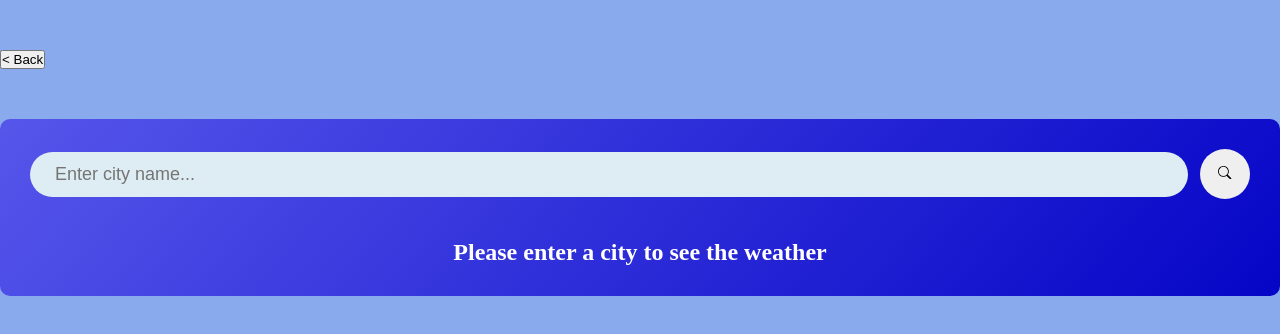
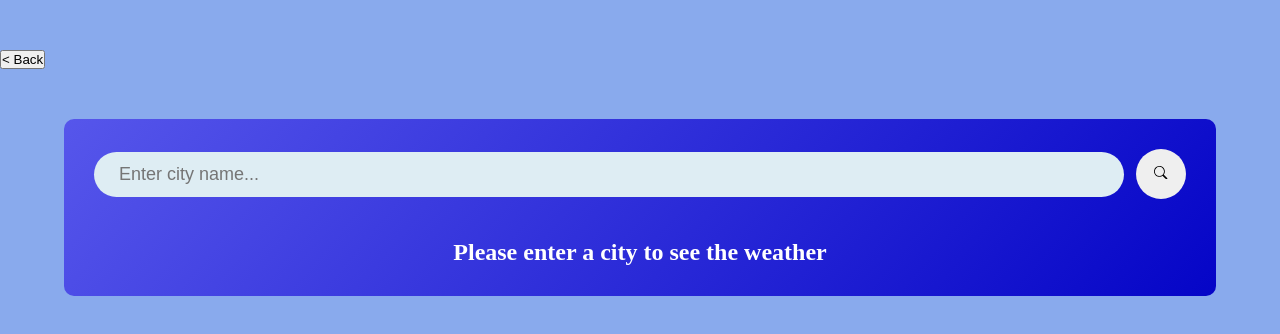
Before and after one commit to christianonoh/weather360, a React (Create React App) app: page /details/1 in a window 1280 px wide. Shown: the top 334 px of the page. Built offline with nearby package versions, Linux system fonts and the light colour scheme.

Commit message:
Fix linters

```diff
--- a/src/App.css
+++ b/src/App.css
@@ -16,6 +16,7 @@ h2 { font-size: 2.4rem; }
 h3 { font-size: 1.9rem; }
 h4 { font-size: 1.6rem; }
 h5 { font-size: 1.3rem; }
+
 /* p { font-size: 1.4rem; } */
 
 .city-container {
@@ -40,7 +41,7 @@ h5 { font-size: 1.3rem; }
 }
 
 .weather {
-  width: calc(180px/16) rem;
+  width: 90%;
   padding: 30px;
   text-align: center;
   color: white;
@@ -49,11 +50,12 @@ h5 { font-size: 1.3rem; }
   background: linear-gradient(130deg, rgb(86, 86, 235), rgb(5, 5, 199));
 }
 
-.weather-info h1{
+.weather-info h1 {
   font-size: 7rem;
   margin-top: 5px;
   font-weight: 500;
 }
+
 .weather-info h2 {
   font-size: 4rem;
   font-weight: 400;
@@ -111,6 +113,7 @@ h5 { font-size: 1.3rem; }
   text-align: left;
 }
 
-.humidity, .wind {
+.humidity,
+.wind {
   font-size: 2.7rem;
 }
```
